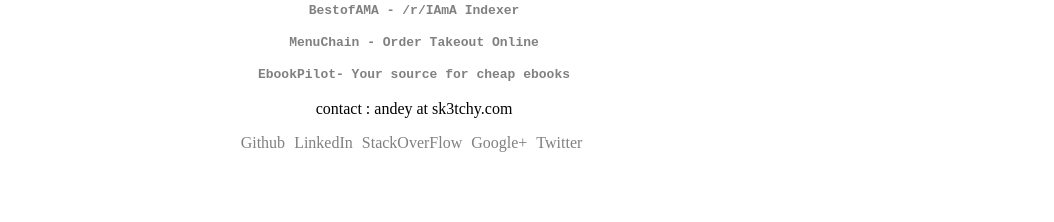
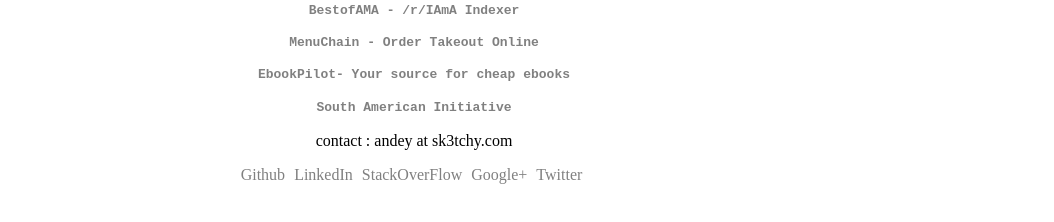
Before and after one commit to andey/sk3tchy, a plain HTML site: page index.html in a window 1280 px wide. Shown: the part 400-622 px from the top of the page, without its empty margins (226-1280 px from the left). Drawn offline with Linux system fonts and the light colour scheme.

Commit message:
Adding sai.ngo

```diff
--- a/index.html
+++ b/index.html
@@ -26,6 +26,7 @@
 	<h4><a href="https://bestofama.com">BestofAMA - /r/IAmA Indexer</a></h4>
 	<h4><a href="https://menuchain.com">MenuChain - Order Takeout Online</a></h4>
 	<h4><a href="https://ebookpilot.com">EbookPilot- Your source for cheap ebooks</a></h4>
+	<h4><a href="https://sai.ngo">South American Initiative</a></h4>
 
 	<p>contact &#58; andey at sk3tchy.com</p>
 	<ul>
```
